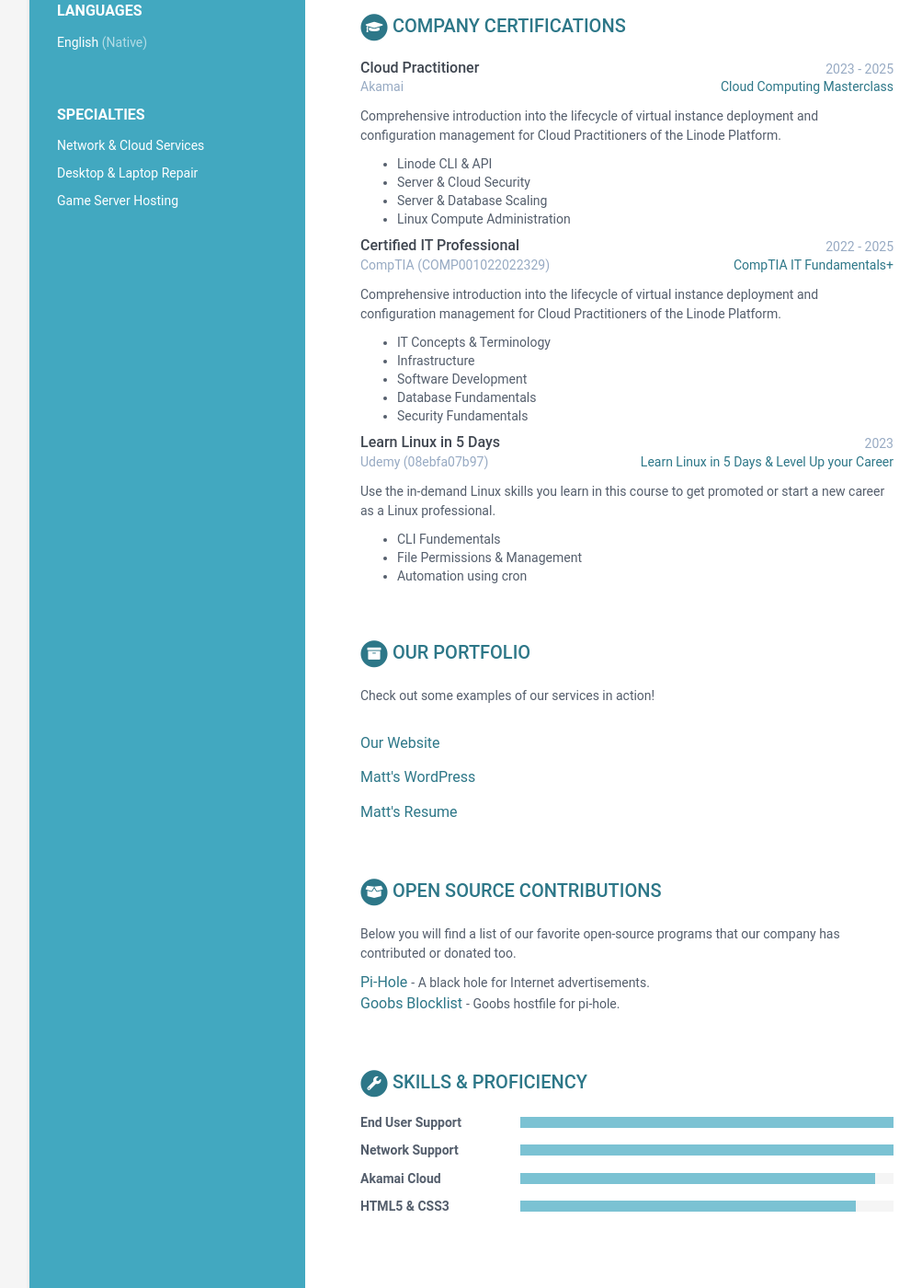
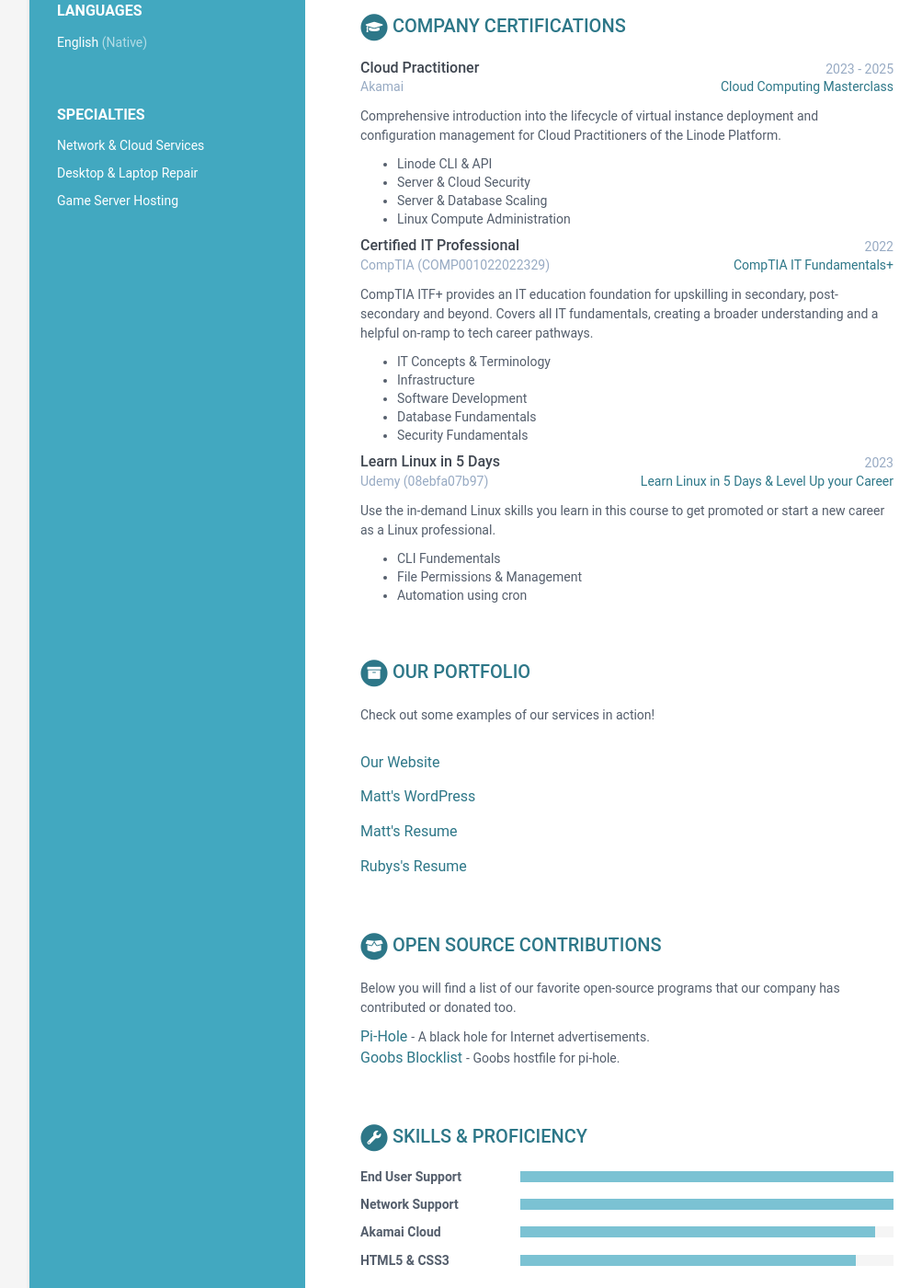
Before and after one commit to bluebotpc/bluebotpc.github.io, a Jekyll site: the page built from index.html, in a window 1280 px wide and 1400 px high, scrolled down 756 px. Shown: the whole window at 92% size, without its empty margins (108-1111 px from the left). Built offline with Jekyll 4.4.1, drawn with Linux system fonts in a browser that asks for light colours.

Commit message:
Update data.yml
added ruby resume as an example of work.

updated itf+ cert description

removed ITF end date

```diff
--- a/_data/data.yml
+++ b/_data/data.yml
@@ -126,14 +126,13 @@
 
         - name: Certified IT Professional
           start: 2022
-          end: 2025
           organization: CompTIA
           credentialid: COMP001022022329
           credentialurl: gooby-s3.us-southeast-1.linodeobjects.com/rubyCompTIA_itf_certification.pdf
           credentialname: CompTIA IT Fundamentals+
           details: |
-            Comprehensive introduction into the lifecycle of virtual instance deployment and
-            configuration management for Cloud Practitioners of the Linode Platform.
+            CompTIA ITF+ provides an IT education foundation for upskilling in secondary, post-secondary and beyond.
+            Covers all IT fundamentals, creating a broader understanding and a helpful on-ramp to tech career pathways.
             - IT Concepts & Terminology
             - Infrastructure
             - Software Development
@@ -166,6 +165,9 @@
       - title: Matt's Resume
         link: "https://goobyfrs.github.io"
 
+      - title: Rubys's Resume
+        link: "https://rubyskinner.github.io"
+
 oss:
     title: Open Source Contributions
     intro: >
```
